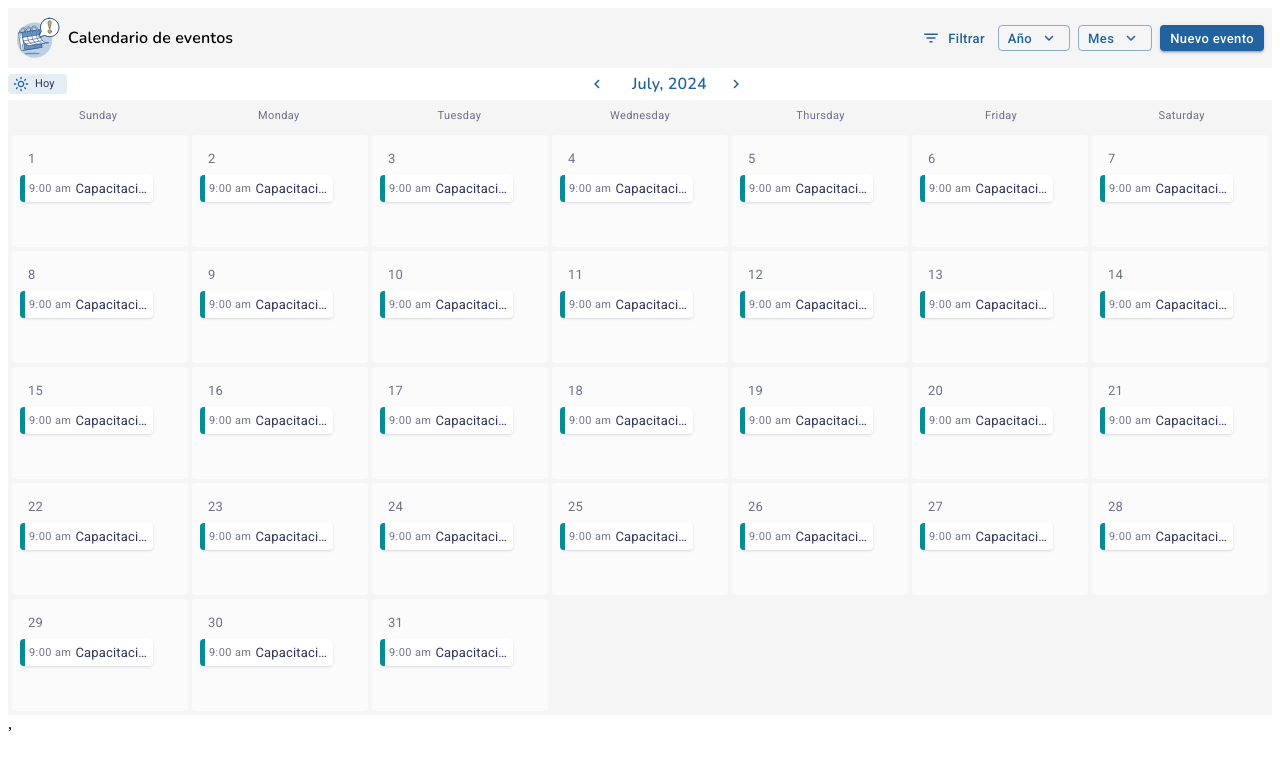
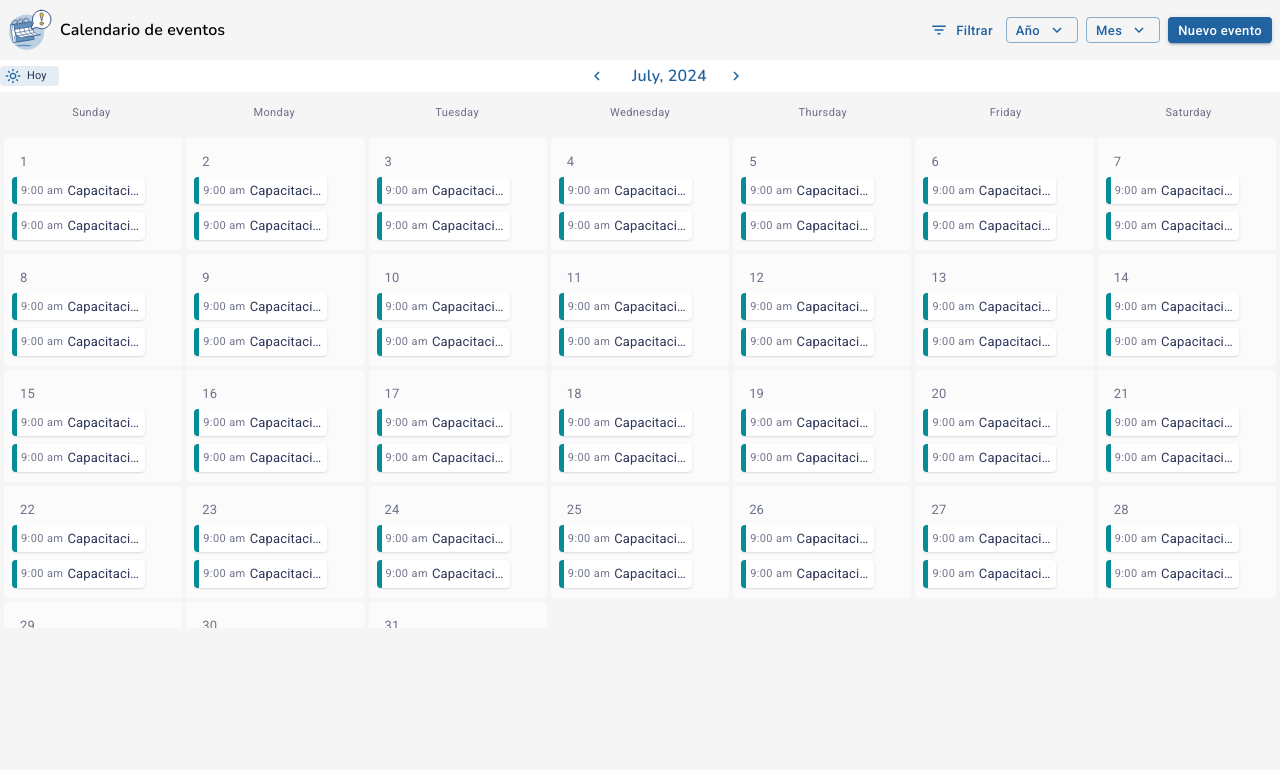
Before and after one commit to ronalsscc/sinco-design-react, a React (Vite) app: page / in a window 1280 px wide. Shown: the top 770 px of the page. Built offline with nearby package versions, Linux system fonts and the light colour scheme.

Commit message:
Se ajusta filtro de años, se ajustan estilos de contendor de eventos

```diff
--- a/src/componentes/calendario/Calendario.tsx
+++ b/src/componentes/calendario/Calendario.tsx
@@ -1,6 +1,6 @@
 import React, { useCallback, useState } from 'react';
 import moment, { Moment } from 'moment/';
-import { CambioFechaProps, Drawer, Evento } from '..';
+import { CambioFechaProps, Evento } from '..';
 import { SincoTheme } from '../../Theme';
 import { Formulario } from './eventos/Formulario';
 import { Box, Button, Chip, Stack, Typography, Menu, MenuItem, DialogTitle, Dialog, DialogContent, DialogActions } from "@mui/material";
@@ -36,6 +36,8 @@ const ControlFecha: React.FC<CambioFechaProps> = ({ fechaActual, cambiarFechaAct
 
 const ContenedorDias: React.FC<CambioFechaProps> = ({ fechaActual }) => {
 
+
+
     const obtenerDiasAMostrar = useCallback(() => {
         let diasIteracion = [];
         const primerDiaDelMes = moment(fechaActual).startOf("month");
@@ -59,8 +61,9 @@ const ContenedorDias: React.FC<CambioFechaProps> = ({ fechaActual }) => {
     const diasDeLaSemana = moment.weekdays();
 
     return (
-        <Box width='100%' boxSizing='border-box' justifyContent="center" gap={0.5} flexWrap='wrap' sx={{ backgroundColor: 'transparent' }}>
-            <Stack display='grid' gridTemplateColumns="repeat(7, 1fr)" py={1}>
+        <Box width='100%' height={"100%"}  maxHeight={"512px"}
+            boxSizing='border-box' justifyContent="center" gap={0.5} flexWrap='wrap' sx={{ backgroundColor: 'transparent' }}>
+            <Stack display='grid' height={"5%"} gridTemplateColumns="repeat(7, 1fr)" py={1}>
                 {diasDeLaSemana.map((dia, index) => (
                     <Stack
                         key={`weekday-${index}`}
@@ -77,7 +80,7 @@ const ContenedorDias: React.FC<CambioFechaProps> = ({ fechaActual }) => {
                 ))}
             </Stack>
 
-            <Stack display='grid' gridTemplateColumns="repeat(7, 1fr)" gap={.5} p={.5}>
+            <Stack display='grid' height={"95%"} overflow={"auto"} gridTemplateColumns="repeat(7, 1fr)" gap={.5} p={.5}>
                 {obtenerDiasAMostrar().map((dia, index) => (
                     <Box key={index} sx={{
                         backgroundColor: SincoTheme.palette.grey[50],
@@ -95,7 +98,8 @@ const ContenedorDias: React.FC<CambioFechaProps> = ({ fechaActual }) => {
                         <Stack width='100%' display='flex' px={1} justifyContent='center' alignItems={"flex-start"}>
                             <Typography variant="body2" color='textSecondary' p={1}>{dia.date()}</Typography>
                         </Stack>
-                        <Stack height="100%" gap={1} width={"100%"} sx={{ overflowY: 'auto' }}  >
+                        <Stack height="100%"  width={"100%"} gap={1} sx={{ overflowY: 'auto' }}  >
+                            <Evento hora='9:00 am' descripcion='Capacitacion Obligatoria' />
                             <Evento hora='9:00 am' descripcion='Capacitacion Obligatoria' />
                         </Stack>
 
@@ -149,7 +153,7 @@ export const Calendario: React.FC = () => {
         <Box
             flex={1}
             gap={1}
-            height='auto'
+            height={'100vh'}
             width='100%'
             sx={{
                 backgroundColor: SincoTheme.palette.background.default
--- a/src/componentes/calendario/eventos/evento.tsx
+++ b/src/componentes/calendario/eventos/evento.tsx
@@ -1,5 +1,5 @@
 import React, { useState } from "react";
-import { Card, Stack, Typography, Popper, Box, Divider } from "@mui/material";
+import { Card, Stack, Typography, Popper, Box, Divider, Tooltip } from "@mui/material";
 import { SincoTheme } from "../../../Theme";
 
 export type EventoProps = {
@@ -41,16 +41,18 @@ export const Evento: React.FC<EventoProps> = ({ hora, descripcion }) => {
             onMouseEnter={handleMouseEnter}
             onMouseLeave={handleMouseLeave}
         >
+
+            <Tooltip title={descripcion} >
                 <Stack flexDirection={"row"} sx={{ maxWidth: '100%' }} gap={.5}>
                     <Typography variant='caption' color={SincoTheme.palette.text.secondary}>{hora}</Typography>
                     <Typography variant='body2' color={SincoTheme.palette.text.primary}
                         sx={{ maxWidth: '100%', overflow: 'hidden', textOverflow: 'ellipsis', whiteSpace: 'nowrap' }}
                     >
-                    {descripcion}
+                        {descripcion}  Desde, {hora} - hasta  2:00 pm {descripcion}
+
                     </Typography>
                 </Stack>
-            <Popper id={id} open={open} anchorEl={anchorEl}>
-                <Box sx={{ border: 1, p: 1, bgcolor: 'background.paper' }}>
+                {/* <Box >
                     <Stack>
                         <Typography variant="body2" color={SincoTheme.palette.text.secondary}>
                             {descripcion}
@@ -59,8 +61,8 @@ export const Evento: React.FC<EventoProps> = ({ hora, descripcion }) => {
                             Desde, {hora} - hasta  2:00 pm
                         </Typography>
                     </Stack>
-                </Box>
-            </Popper>
+                </Box> */}
+            </Tooltip>
         </Card>
     );
 }
--- a/src/main.scss
+++ b/src/main.css
@@ -1,3 +1,3 @@
 body {
     margin: 0;
-  }
+}
--- a/src/main.tsx
+++ b/src/main.tsx
@@ -4,11 +4,11 @@ import ReactDOM from 'react-dom/client'
 import { ThemeProvider } from '@mui/material'
 import { SincoTheme } from './Theme'
 import { Calendario } from '.'
-
+import "./main.css";
 ReactDOM.createRoot(document.getElementById('root')!).render(
   <ThemeProvider theme={SincoTheme}>
     <React.StrictMode>
       <Calendario />
-    </React.StrictMode>,
+    </React.StrictMode>
   </ThemeProvider>
 )
```
Lines whose indentation alone changed are shown as unchanged.
